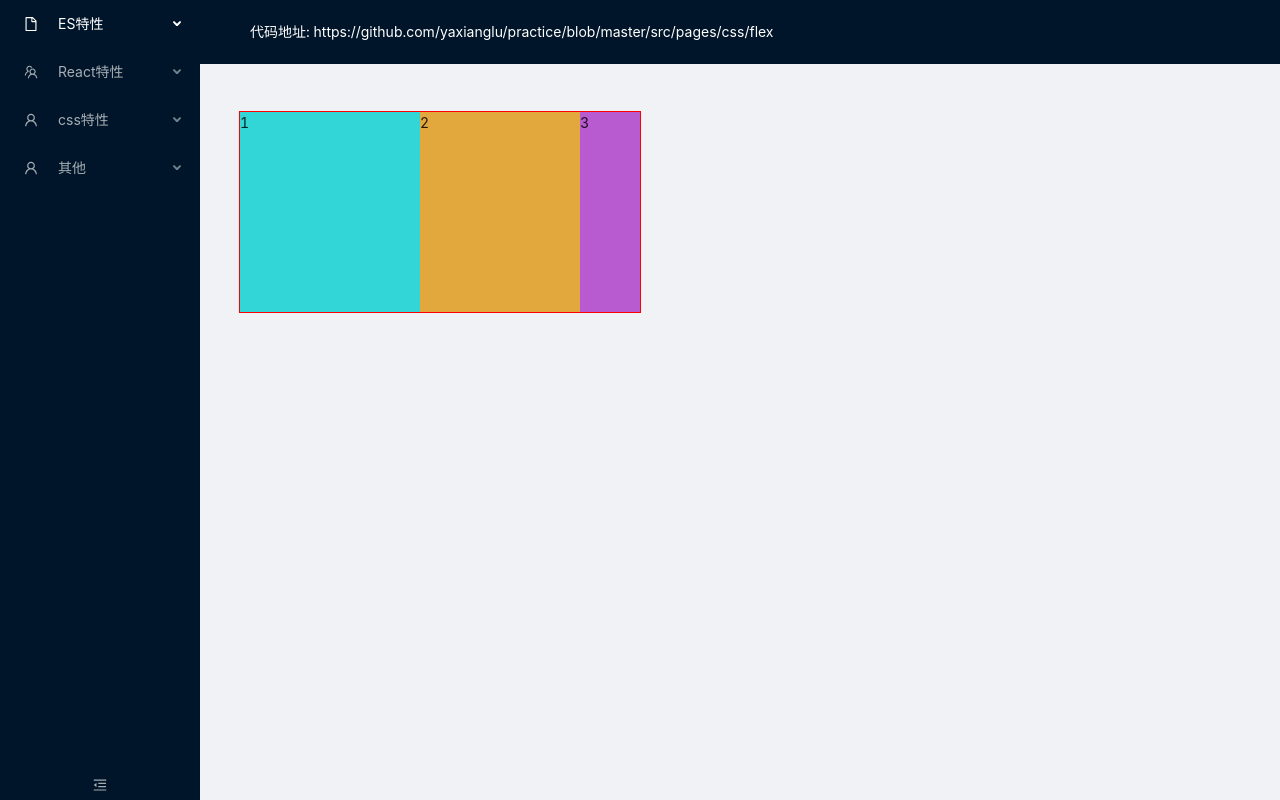
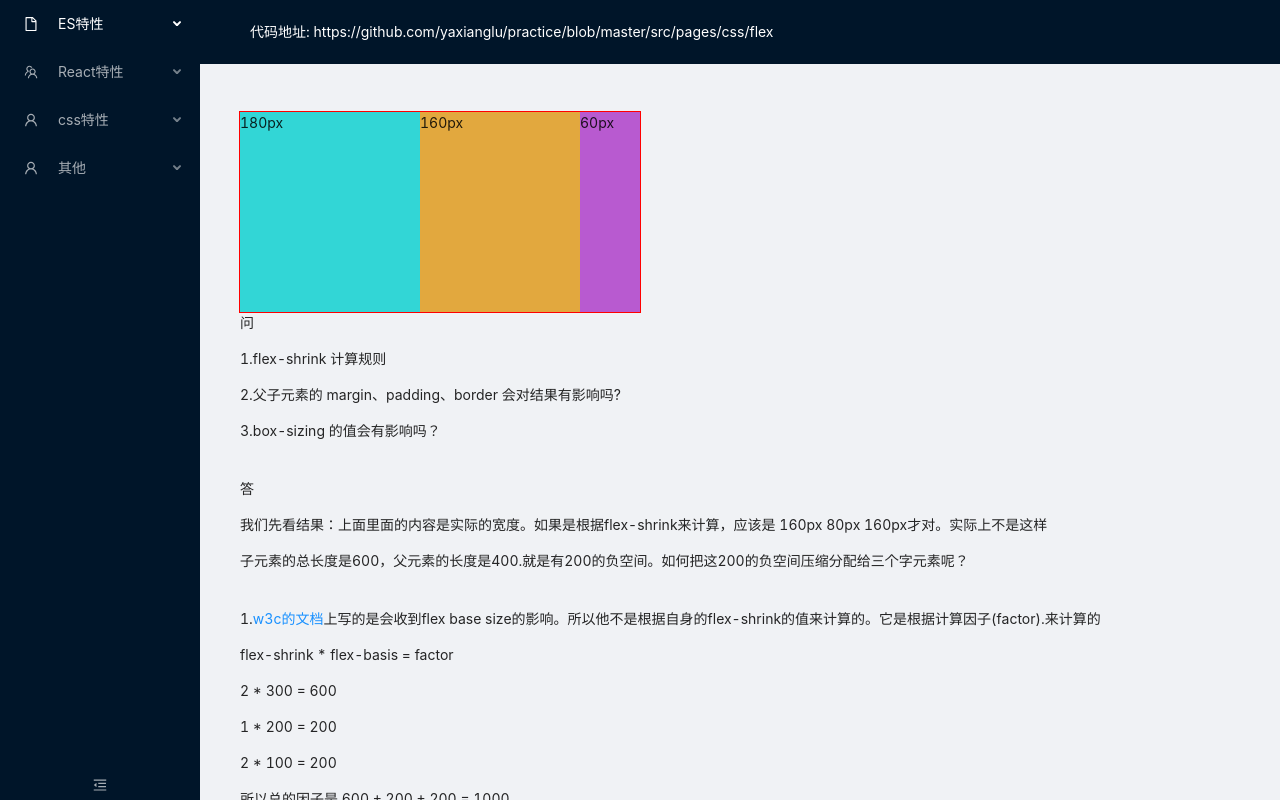
Before and after one commit to yaxianglu/practice, a React (Create React App) app: page /css/flex in a window 1280 px wide. Built offline with nearby package versions, Linux system fonts and the light colour scheme.

Commit message:
feat: flex-shrink 计算规则

```diff
--- a/src/pages/css/flex/index.tsx
+++ b/src/pages/css/flex/index.tsx
@@ -14,11 +14,36 @@ const YFlex: FunctionComponent = () => {
 
 const YFlexShink: FunctionComponent = () => {
   return (
-    <div className="parent">
-      <div className="child-1">1</div>
-      <div className="child-2">2</div>
-      <div className="child-3">3</div>
-    </div>
+    <>
+      <div className="parent">
+        <div className="child-1">180px</div>
+        <div className="child-2">160px</div>
+        <div className="child-3">60px</div>
+      </div>
+      <div>
+        <p>问</p>
+        <p>1.flex-shrink 计算规则</p>
+        <p>2.父子元素的 margin、padding、border 会对结果有影响吗?</p>
+        <p>3.box-sizing 的值会有影响吗？</p>
+      </div>
+      <br />
+      <div>
+        <p>答</p>
+        <p>我们先看结果：上面里面的内容是实际的宽度。如果是根据flex-shrink来计算，应该是 160px 80px 160px才对。实际上不是这样</p>
+        <p>子元素的总长度是600，父元素的长度是400.就是有200的负空间。如何把这200的负空间压缩分配给三个字元素呢？</p>
+        <br />
+        <p>1.<a href="https://www.w3.org/TR/css-flexbox-1/#valdef-flex-flex-shrink">w3c的文档</a>上写的是会收到flex base size的影响。所以他不是根据自身的flex-shrink的值来计算的。它是根据计算因子(factor).来计算的</p>
+        <p>flex-shrink * flex-basis = factor</p>
+        <p>2 * 300 = 600</p>
+        <p>1 * 200 = 200</p>
+        <p>2 * 100 = 200</p>
+        <p>所以总的因子是 600 + 200 + 200 = 1000</p>
+        <p>第一个子元素：200 * (600 / 1000) = 120; 300 - 120 = 180; // 120是分配给它的压缩宽度，300是它自身basis的宽度。180是计算后的宽度</p>
+        <p>第二个子元素：200 * (200 / 1000) = 40; 200 - 40 = 160; // 40是分配给它的压缩宽度，200是它自身basis的宽度。160是计算后的宽度</p>
+        <p>第三个子元素：200 * (200 / 1000) = 40; 100 - 40 = 60; // 40是分配给它的压缩宽度，100是它自身basis的宽度。60是计算后的宽度</p>
+        <br />
+      </div>
+    </>
   );
 }
 
```
